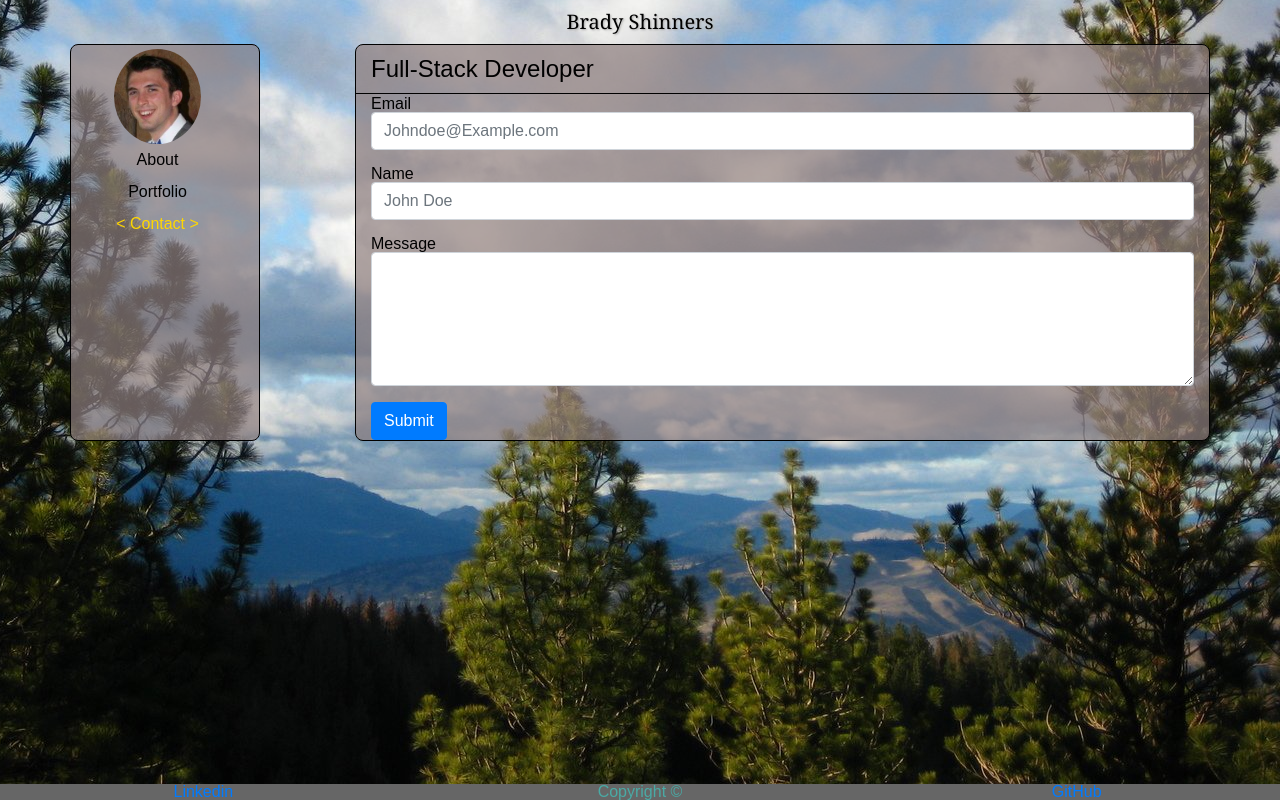
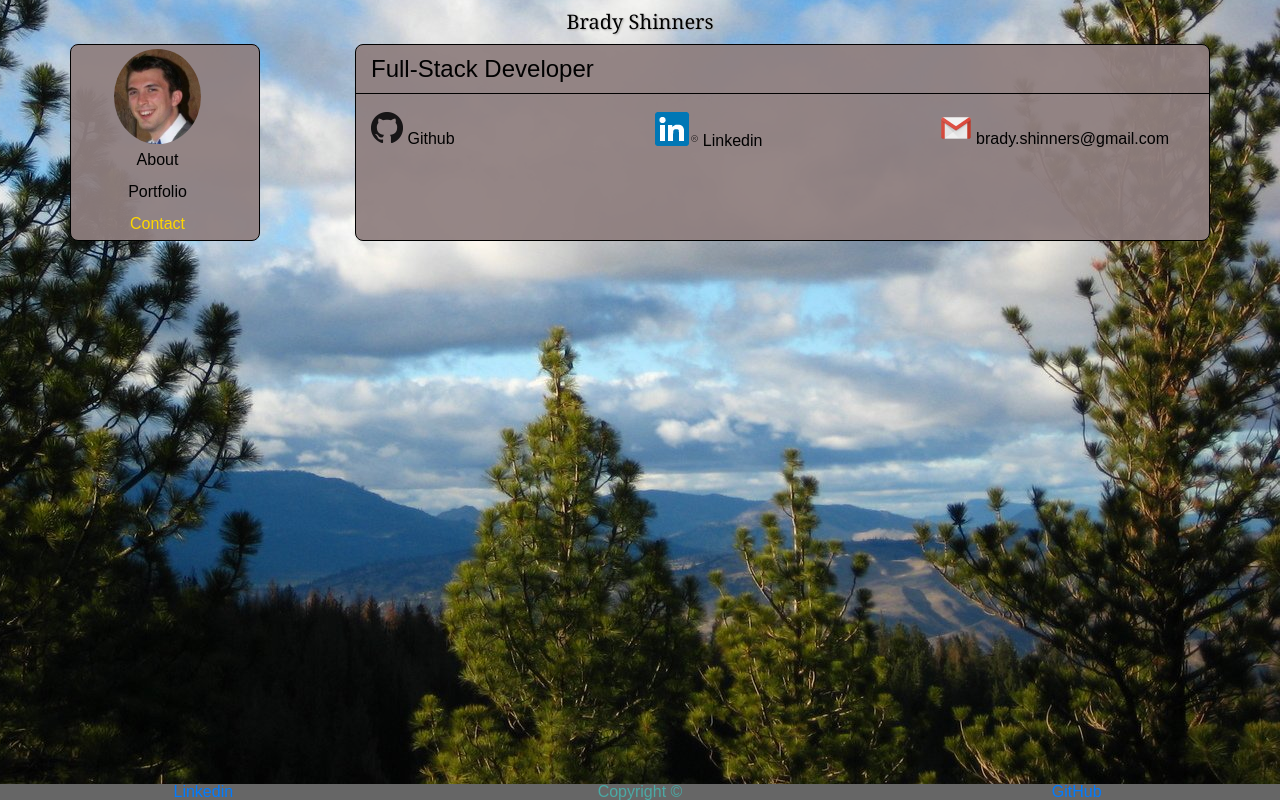
Before and after one commit to bshin19/bshin19.github.io, a plain HTML site: page index.html in a window 1280 px wide. Both pictures are taken after a click on the link "Contact". Drawn offline with nearby package versions, Linux system fonts and the light colour scheme.

Commit message:
Some styling updates. Contact me revamp

```diff
--- a/global_assets/css/style.css
+++ b/global_assets/css/style.css
@@ -26,7 +26,7 @@ h1 {
 
 #sideBar {
     text-align: center;
-    background: rgba(143, 127, 127, 0.7);
+    background: rgba(143, 127, 127, 0.94);
     border: 1px solid black;
     border-radius: 8px;
 }
@@ -70,7 +70,7 @@ h1 {
 #mainBody {
     border-radius: 8px;
     border: 1px solid black;
-    background: rgba(143, 127, 127, 0.7);
+    background: rgba(143, 127, 127, 0.94);
 }
 
 /*Footer Styles*/
@@ -114,6 +114,12 @@ h1 {
     box-sizing: 70%;
 }
 
+.contactLink {
+    color: black;
+    display: table-cell;
+    vertical-align: middle;
+}
+
 /*Remove off-center of header*/
 @media only screen and (min-width: 576px) {
     .headerText {
--- a/global_assets/javascript/home.js
+++ b/global_assets/javascript/home.js
@@ -28,8 +28,8 @@ $(document).ready(function () {
     };
 
     function clickCarrot(div) {
-        $(div).prepend("< ");
-        $(div).append(" >");
+        // $(div).prepend("< ");
+        // $(div).append(" >");
         $(div).css("color", "gold");
     };
 
@@ -83,7 +83,7 @@ $(document).ready(function () {
                 var aLink = $("<a>");
                 aLink.attr("href", portfolioOpts[i].page);
 
-                aLink.append(portImage,portText)
+                aLink.append(portImage, portText)
                 colDiv.append(aLink);
                 rowDiv.append(colDiv);
                 $(section).html(rowDiv);
@@ -95,50 +95,49 @@ $(document).ready(function () {
         }
     };
 
-    function formBuilder(labelTitle, labelHTML, placeholdTitle, isMessBox) {
+    function conLink(link, img, text) {
 
-        var colDiv = $("<div>");
-        colDiv.addClass("form-group");
+        var mid = $("<div>")
+            .addClass("col-lg-4 col-12")
 
-        var inputLabel = $("<label>");
-        inputLabel.attr("for", labelTitle);
-        inputLabel.html(labelHTML);
+        var midA = $("<div>")
+            .addClass("contactLink");
 
-        if (!isMessBox) {
-            var inputInfo = $("<input>");
-            inputInfo.addClass("form-control contact-width");
-            inputInfo.attr("id", labelTitle);
-            inputInfo.attr("placeholder", placeholdTitle);
-        } else {
-            var inputInfo = $("<textarea>");
-            inputInfo.addClass("form-control");
-            inputInfo.attr("id", labelTitle);
-            inputInfo.attr("rows", placeholdTitle);
+        if (link) {
+            midA = $("<a>")
+            .addClass("contactLink")
+            .attr("href", link);
         };
 
-        colDiv.append(inputLabel, inputInfo);
-        return colDiv
+        var midImg = $("<img>")
+            .attr("src", "global_assets/images/" + img);
 
-    };
+        var midSpan = $("<span>")
+            .html(" " + text);
+
+        midA.append(midImg, midSpan);
+        mid.append(midA);
+
+        return mid;
+    }
 
     function conFiller() {
         if (!contact) {
             contact = true;
             clickCarrot("#conClick");
 
-            var nameForm = $("<form>");
+            var conDiv = $("<div>")
+                .addClass("row");
 
-            var inEmail = formBuilder("inputEmail", "Email", "Johndoe@Example.com", false);
-            var inName = formBuilder("inputName", "Name", "John Doe", false);
-            var inMess = formBuilder("messagebox", "Message", 5, true);
+            var gitDiv = conLink("https://github.com/bshin19", "logo_github.png", "Github");
 
-            var subBtn = $("<button>");
-            subBtn.addClass("btn btn-primary");
-            subBtn.attr("type", "submit");
-            subBtn.html("Submit");
+            var linkDiv = conLink("https://linkedin.com/in/bradyshinners", "logo_linkedin.png", "Linkedin");
 
-            nameForm.append(inEmail, inName, inMess, subBtn);
-            $("#contactFill").append(nameForm);
+            var emailDiv = conLink("", "logo_gmail.png", "brady.shinners@gmail.com");
+
+            conDiv.append(gitDiv, linkDiv, emailDiv);
+
+            $("#contactFill").append("<br>", conDiv, "<br>");
 
         } else {
             contact = false;
```
Also changed, not shown: index.html (+1 -5 lines), global_assets/images/logo_github.png (added), global_assets/images/logo_gmail.png (added), global_assets/images/logo_linkedin.png (added).
